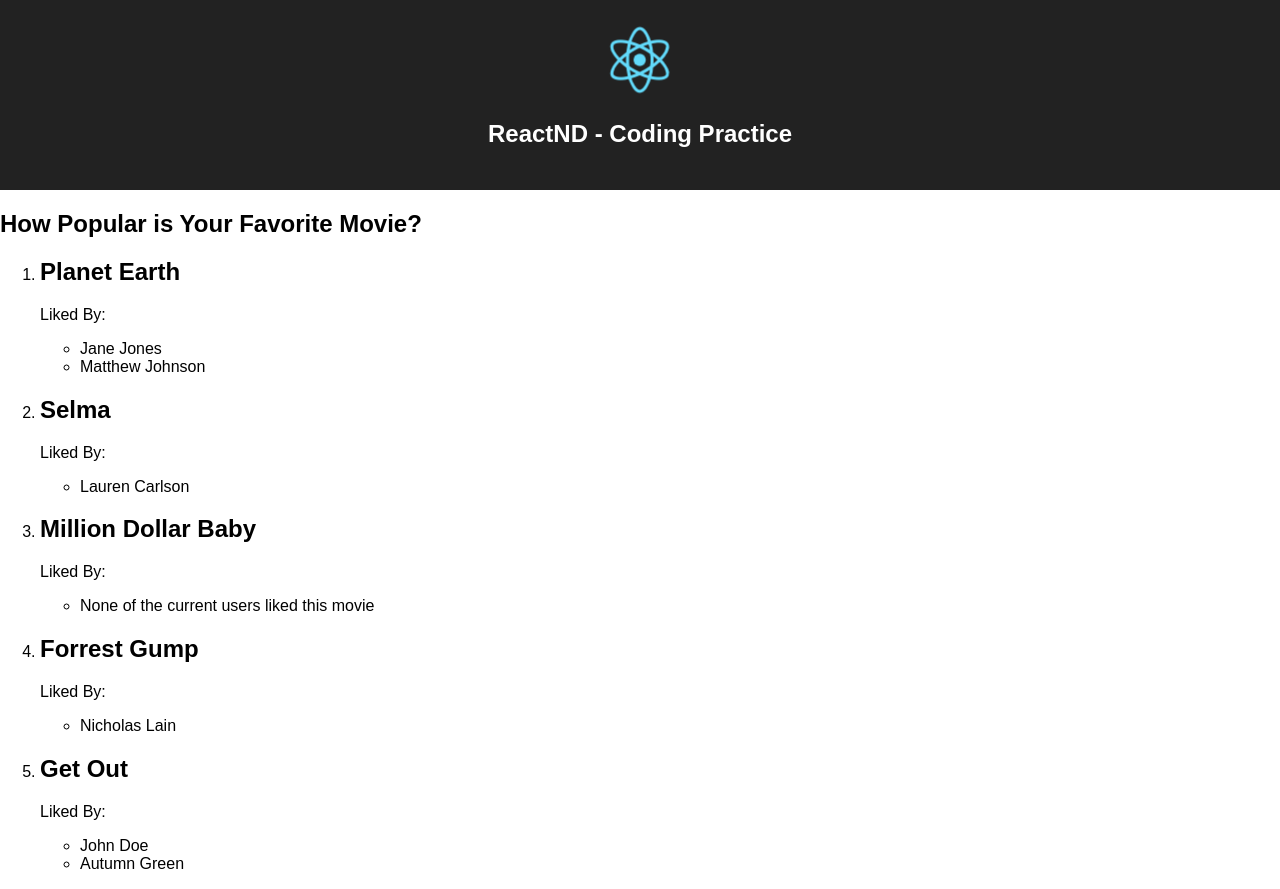
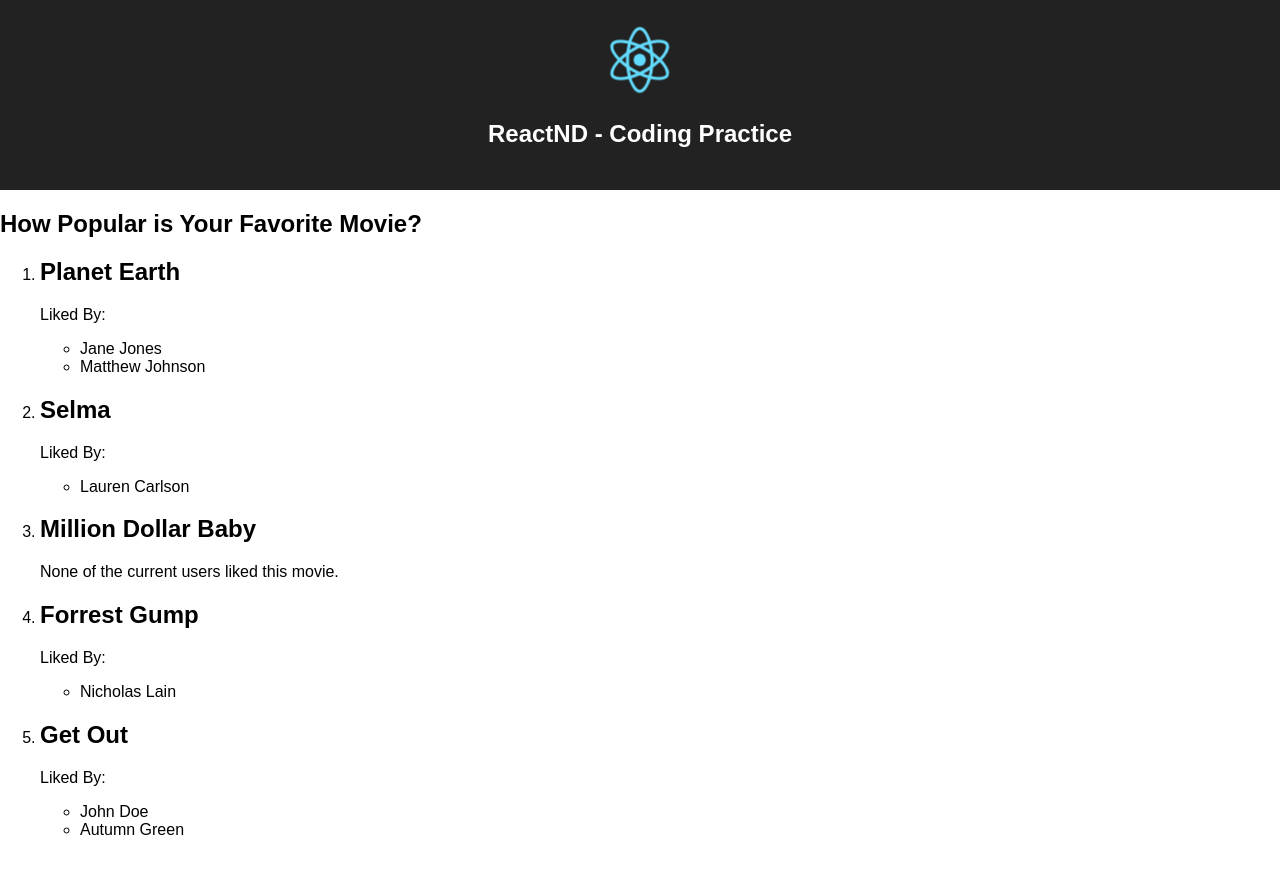
Before and after one commit to Gnwin/Favorite-Movie-list-, a React (Create React App) app: page / in a window 1280 px wide. After the commit the page ends 855 px from the top, so only its background shows below. Built offline with nearby package versions, Linux system fonts and the light colour scheme.

Commit message:
refactored favoriteMovieItem component to include ternary operators

```diff
--- a/src/FavoriteMovieItem.js
+++ b/src/FavoriteMovieItem.js
@@ -7,27 +7,23 @@ class FavoriteMovieItem extends Component {
     const favoritedList = this.props.usersMoviesList;
 
     let favoritedListArr = favoritedList.filter(favoritedMovieItem => movieTitle === favoritedMovieItem[1]);
-    console.log(movieTitle);
-    console.log(favoritedListArr);
-    console.log(favoritedListArr.length);
-
-    if (favoritedListArr.length === 0){
-      favoritedListArr.push([<p>None of the current users liked this movie</p>]);
-    }
-
-
-    console.log(favoritedListArr);
-
 
     return (
       <li>
       	<h2>{movieTitle}</h2>
+
+    	{!favoritedListArr || favoritedListArr.length === 0 ? (
+         <p>None of the current users liked this movie.</p>
+      	) : (
+          <div>
             <p>Liked By:</p>
             <ul>
       		  {favoritedListArr.map((favoritedListItem)=>(
           	    <li>{favoritedListItem[0]}</li>
     		  ))}
 		    </ul>
+		  </div>
+        )}
   	  </li>
     )
   }
--- a/src/FavoriteMovieList.js
+++ b/src/FavoriteMovieList.js
@@ -6,6 +6,7 @@ import FavoriteMovieItem from './FavoriteMovieItem.js'
 class FavoriteMovieList extends Component {
   render(){
 
+    console.log(this.props);
     const users = this.props.user
     const profiles = this.props.profile
     const movies = this.props.movie
```
Lines whose indentation alone changed are shown as unchanged.
